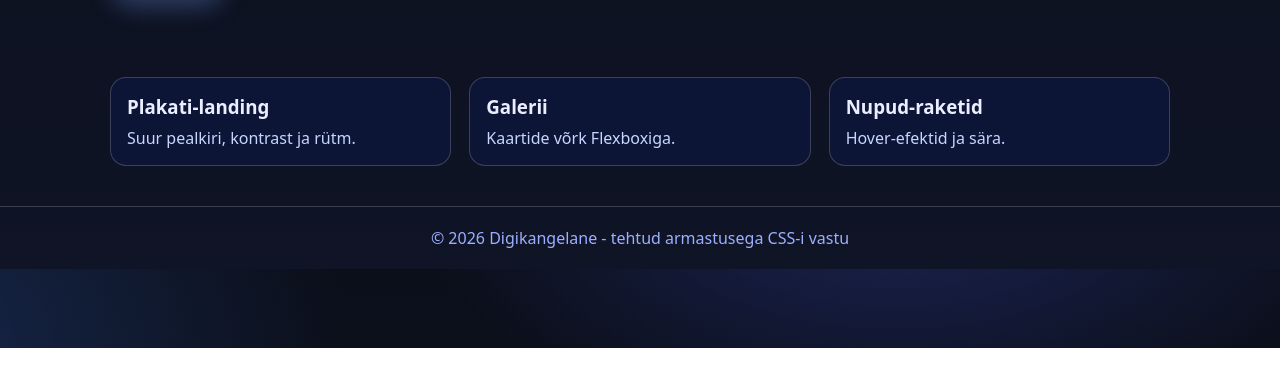
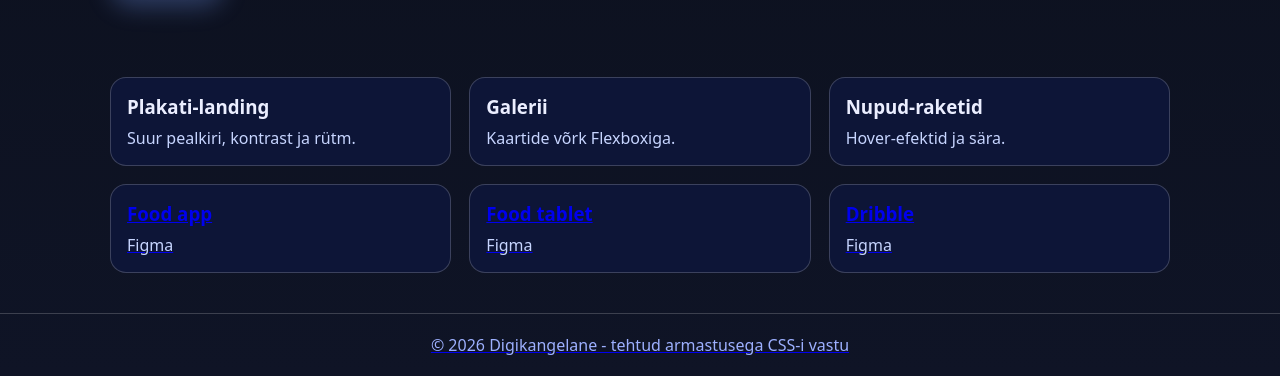
Before and after one commit to Ulyanaa4/Ulyanaa4.github.io, a plain HTML site: page index.html in a window 1280 px wide. Shown: the part 452-828 px from the top of the page. Before the commit the page ends 800 px from the top, so only its background shows below. Drawn offline with Linux system fonts and the light colour scheme.

Commit message:
your message

```diff
--- a/index.html
+++ b/index.html
@@ -59,6 +59,21 @@
                 <h3>Nupud-raketid</h3>
                 <p>Hover-efektid ja sära.</p>
             </article>
+<a href="https://www.figma.com/design/bNwwLFi6NRDcPptG9Piwj2/Untitled?node-id=0-1&t=WzkIbzdFAJJ8SbBF-1">
+            <article class="mini">
+                <h3>Food app</h3>
+                <p>Figma</p>
+            </article>
+<a href="https://www.figma.com/design/EJbEu2TMaVyuJ56AJpdHnr/Untitled?t=WzkIbzdFAJJ8SbBF-1">
+                <article class="mini">
+                    <h3>Food tablet</h3>
+                    <p>Figma</p>
+                </article>
+<a href="https://www.figma.com/design/09Uh3WydoHbtM5TJho6wDe/Untitled?t=WzkIbzdFAJJ8SbBF-1">
+                <article class="mini">
+                    <h3>Dribble</h3>
+                    <p>Figma</p>
+                </article>
         </section>
     </main>
 
```
